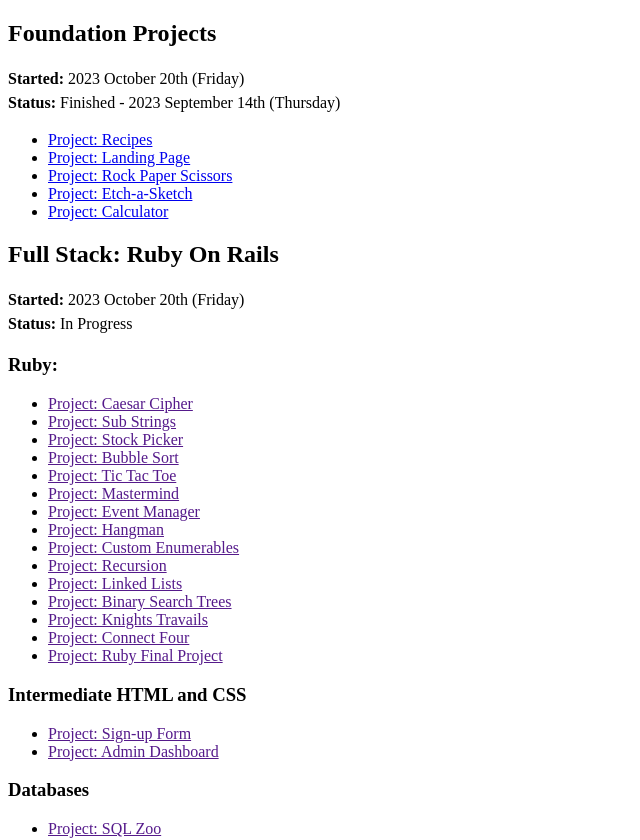
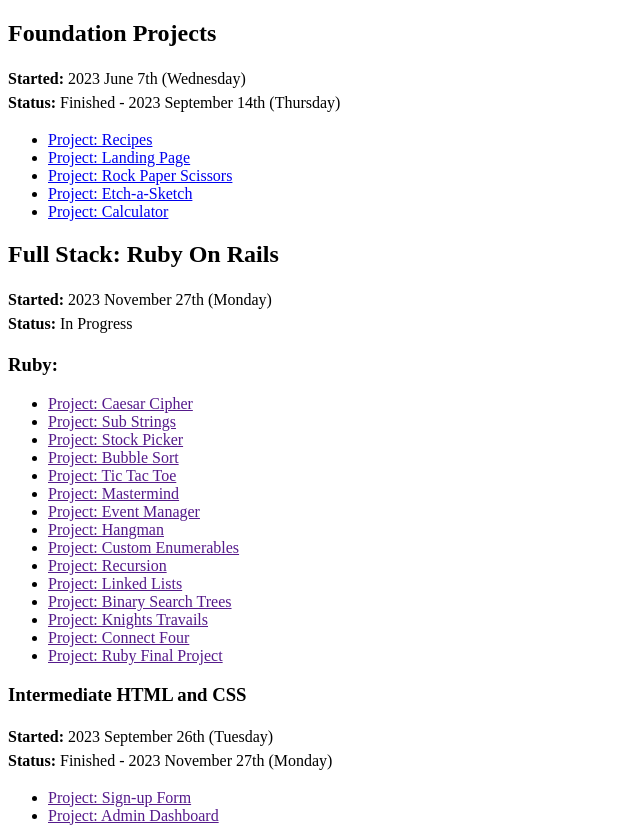
Before and after one commit to Justin-Bento/the-odin-project, a plain HTML site: page index.html in a window 1280 px wide. Shown: the top 840 px of the page, without its empty margins (0-640 px from the left). Drawn offline with Linux system fonts and the light colour scheme.

Commit message:
updated timeline with the odin project

```diff
--- a/index.html
+++ b/index.html
@@ -10,7 +10,7 @@
   <section>
     <h1>Foundation Projects</h1>
     <div class="task-details">
-      <p><strong>Started:</strong> 2023 October 20th (Friday)</p>
+      <p><strong>Started:</strong> 2023 June 7th (Wednesday)</p>
       <p><strong>Status:</strong> Finished - 2023 September 14th (Thursday)</p>
     </div>
     <ul>
@@ -24,7 +24,7 @@
   <section>
     <h2>Full Stack: Ruby On Rails</h2>
     <div class="task-details">
-      <p><strong>Started:</strong> 2023 October 20th (Friday)</p>
+      <p><strong>Started:</strong> 2023 November 27th (Monday)</p>
       <p><strong>Status:</strong> In Progress</p>
     </div>
     <div class="ruby">
@@ -49,6 +49,10 @@
     </div>
     <div class="intermediate-html-and-css">
       <h3>Intermediate HTML and CSS</h3>
+      <div class="task-details">
+        <p><strong>Started:</strong> 2023 September 26th (Tuesday)</p>
+        <p><strong>Status:</strong> Finished - 2023 November 27th (Monday)</p>
+      </div>
       <ul>
         <li><a href="">Project: Sign-up Form</a></li>
         <li><a href="">Project: Admin Dashboard</a></li>
```
